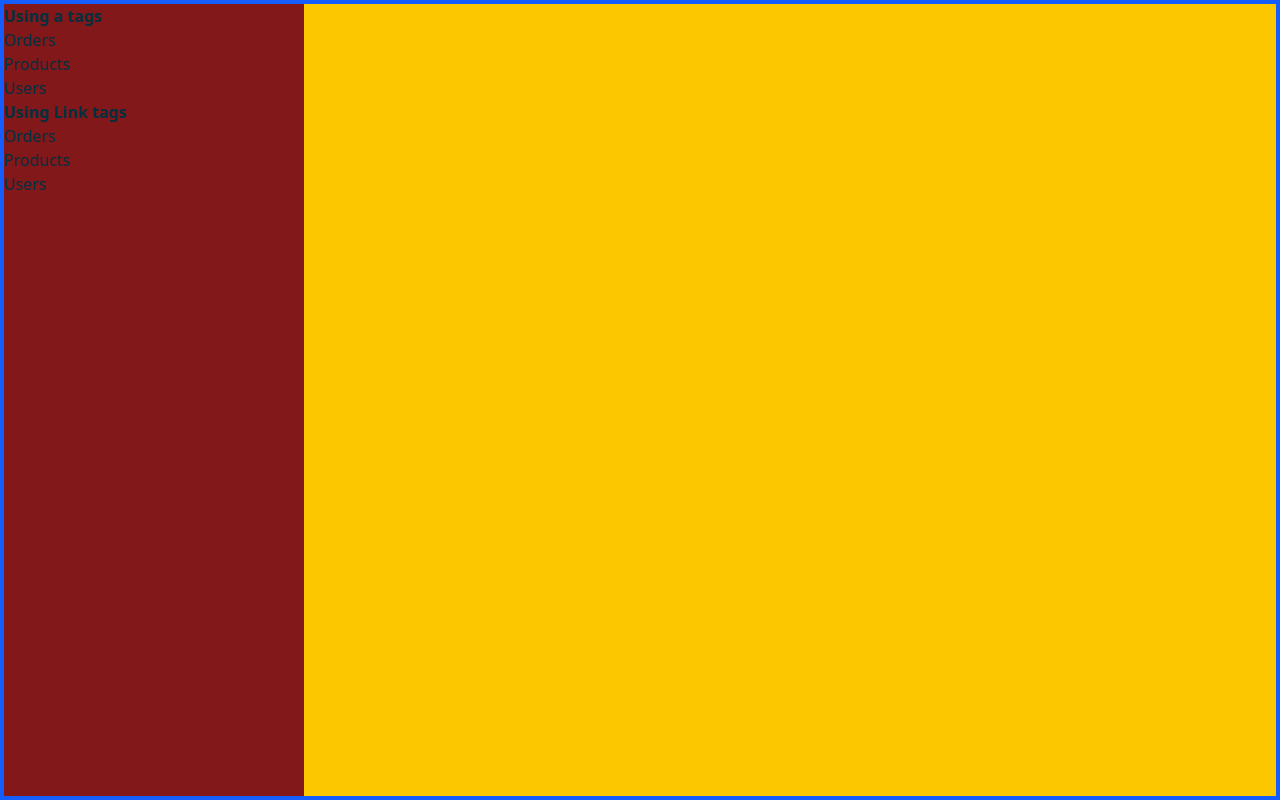
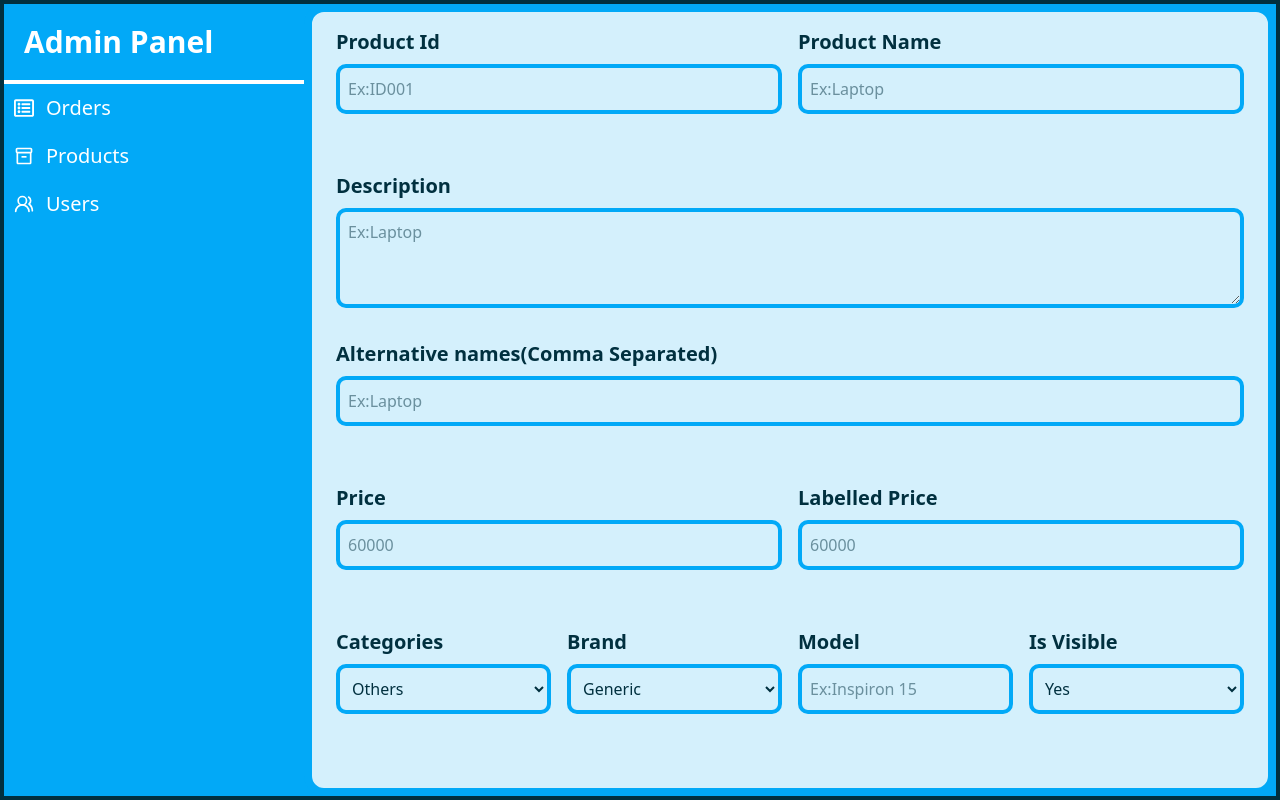
Before and after one commit to SaviruWS/i-computers-frontend, a React (Vite) app: page /admin/add-product in a window 1280 px wide. Built offline with nearby package versions, Linux system fonts and the light colour scheme.

Commit message:
AddingProducts✏️

```diff
--- a/package.json
+++ b/package.json
@@ -15,6 +15,7 @@
     "react": "^19.2.0",
     "react-dom": "^19.2.0",
     "react-hot-toast": "^2.6.0",
+    "react-icons": "^5.5.0",
     "react-router-dom": "^7.11.0",
     "tailwindcss": "^4.1.18"
   },
--- a/src/pages/admin.jsx
+++ b/src/pages/admin.jsx
@@ -1,23 +1,25 @@
 import { Link, Route, Routes } from "react-router-dom";
+import {FaRegListAlt} from "react-icons/fa";
+import {MdOutlineInventory2} from "react-icons/md";
+import { LuUsersRound } from "react-icons/lu";
+import AdminProductsPage from "./admin/adminProductsPage";
+import AdminAddProductsPage from "./admin/adminAddProductsPage";
 
 export default function AdminPage(){
     return(
-        <div className="w-full h-full border-4 border-blue-600 flex">
-            <div className="w-[300px] h-full bg-red-900 flex flex-col">
-                <h1 className="font-bold">Using a tags</h1>
-                <a href="/admin/">Orders</a>
-                <a href="/admin/products">Products</a>
-                <a href="/admin/users">Users</a>
-                <h1 className="font-bold">Using Link tags</h1>
-                <Link to="/admin/">Orders</Link>
-                <Link to="/admin/products">Products</Link>
-                <Link to="/admin/users">Users</Link>
+        <div className="w-full h-full border-4 flex bg-accent">
+            <div className="w-[300px] h-full flex flex-col  bg-accent text-white text-xl">
+             <h1 className="text-3xl font-bold p-5 border-b-4 border-white">Admin Panel</h1>
+                <Link className="flex w-full  p-[10px] gap-3 items-center hover:bg-white hover:text-accent" to="/admin/"><FaRegListAlt/>Orders</Link>
+                <Link className="flex w-full  p-[10px] gap-3 items-center  hover:bg-white hover:text-accent" to="/admin/products"><MdOutlineInventory2/>Products</Link>
+                <Link className="flex w-full  p-[10px] gap-3 items-center  hover:bg-white hover:text-accent" to="/admin/users"><LuUsersRound/>Users</Link>
             </div>
-            <div className="w-[calc(100%-300px)] h-full bg-yellow-400">
+            <div className="w-[calc(100%-300px)] h-full border-8 border-accent  rounded-[20px] bg-primary p-4">
                 <Routes>
                     <Route path="/" element={<h1>Orders Page</h1>}/>
-                    <Route path="/products" element={<h1>Products Page</h1>}/>
+                    <Route path="/products" element={<AdminProductsPage/>}/>
                     <Route path="/users" element={<h1>Users Page</h1>}/>
+                    <Route path="add-product" element={<AdminAddProductsPage/>}/>
                 </Routes>
             </div>
         </div>
--- /dev/null
+++ b/src/pages/admin/adminAddProductsPage.jsx
@@ -0,0 +1,89 @@
+import { useState } from "react"
+
+export default function adminAddProductsPage(){
+
+    const[productId,setProductId]=useState("");
+    const[name,setName]=useState("");
+    const[description,setDescription]=useState("");
+    const[altNames,setAltNames]=useState("");
+     const[price,setPrice]=useState("");
+     const[labelledPrice,setLabelledPrice]=useState("");
+     const[category,setCategory]=useState("Others");
+     const[brand,setBrand]=useState("Standard");
+    const[model,setModel]=useState("");
+    const[isVisible,setIsVisible]=useState(true);
+
+    return(
+        <div className="w-full h-full  max-h-full flex flex-wrap items-start">
+            <div className="w-[50%] h-[120px] flex flex-col">
+                 <label className="text-xl font-bold ml-2">Product Id</label>
+                 <input value={productId} onChange={(e)=>{setProductId(e.target.value)}}
+                   placeholder="Ex:ID001" className="border-4 border-accent rounded-[10px] h-[50px] p-2 m-2 focus:outline-white"/>
+            </div>
+            <div className="w-[50%] h-[120px] flex flex-col">
+                 <label className="text-xl font-bold ml-2">Product Name</label>
+                 <input value={name} onChange={(e)=>{setName(e.target.value)}}
+                  placeholder="Ex:Laptop" className="border-4 border-accent rounded-[10px] h-[50px] p-2 m-2 focus:outline-white"/>
+            </div>
+            <div className="w-full h-[100] flex flex-col">
+                 <label className="text-xl font-bold ml-2">Description</label>
+      <textarea  value={description}   onChange={(e)=>{setDescription(e.target.value)}}
+                 placeholder="Ex:Laptop" className="border-4 border-accent rounded-[10px] h-[100px] p-2 m-2 focus:outline-white"/>
+            </div>
+            <div className="w-[100%] h-[120px] flex flex-col">
+                 <label className="text-xl font-bold ml-2">Alternative names(Comma Separated)</label>
+                 <input  value={altNames} onChange={(e)=>{setAltNames(e.target.value)}}
+                  placeholder="Ex:Laptop" className="border-4 border-accent rounded-[10px] h-[50px] p-2 m-2 focus:outline-white"/>
+            </div>
+             <div className="w-[50%] h-[120px] flex flex-col">
+                 <label className="text-xl font-bold ml-2">Price</label>
+                 <input value={price}onChange={(e)=>{setPrice(e.target.value)}} type="number"
+                   placeholder="60000" className="border-4 border-accent rounded-[10px] h-[50px] p-2 m-2 focus:outline-white"/>
+            </div>
+            <div className="w-[50%] h-[120px] flex flex-col">
+                 <label className="text-xl font-bold ml-2">Labelled Price</label>
+                 <input value={labelledPrice} onChange={(e)=>{setLabelledPrice(e.target.value)}} type="number"
+                  placeholder="60000" className="border-4 border-accent rounded-[10px] h-[50px] p-2 m-2 focus:outline-white"/>
+            </div>
+            <div className="w-[25%] h-[120px] flex flex-col">
+                 <label className="text-xl font-bold ml-2">Categories</label>
+               <select value={category} onChange={(e)=>{setCategory(e.target.value)}}
+                  placeholder="" className="border-4 border-accent rounded-[10px] h-[50px] p-2 m-2 focus:outline-white">
+                    <option value="Others">Others</option>
+                    <option value="Others">Laptops</option>
+                    <option value="Others">Desktops</option>
+                    <option value="Others">Components</option>
+                    <option value="Others">Accessories</option>
+                    <option value="Others">Peripherals</option>
+                  </select>
+            </div>
+            <div className="w-[25%] h-[120px] flex flex-col">
+                 <label className="text-xl font-bold ml-2">Brand</label>
+               <select value={brand} onChange={(e)=>{setBrand(e.target.value)}}
+                  placeholder="" className="border-4 border-accent rounded-[10px] h-[50px] p-2 m-2 focus:outline-white">
+                     <option value="Generic">Generic</option>
+                    <option value="Dell">Dell</option>
+                    <option value="Asus">Asus</option>
+                    <option value="Hp">Hp</option>
+                    <option value="Lenovo">Lenovo</option>
+                    <option value="Apple">Apple</option>
+                  </select>
+            </div>
+            <div className="w-[25%] h-[120px] flex flex-col">
+                 <label className="text-xl font-bold ml-2">Model</label>
+               <input value={model} onChange={(e)=>{setModel(e.target.value)}}
+                  placeholder="Ex:Inspiron 15" className="border-4 border-accent rounded-[10px] h-[50px] p-2 m-2 focus:outline-white">
+                </input>
+            </div>
+             <div className="w-[25%] h-[120px] flex flex-col">
+                 <label className="text-xl font-bold ml-2">Is Visible</label>
+               <select value={isVisible} onChange={(e)=>{setIsVisible(e.target.value)}}
+                  placeholder="Ex:Inspiron 15" className="border-4 border-accent rounded-[10px] h-[50px] p-2 m-2 focus:outline-white">
+                    <option value={true}>Yes</option>
+                     <option value={false}>No</option>
+                </select>
+            </div>
+
+        </div>
+    )
+}
--- /dev/null
+++ b/src/pages/admin/adminProductsPage.jsx
@@ -0,0 +1,12 @@
+import { FaPlus } from "react-icons/fa";
+import { Link } from "react-router-dom";
+
+export default function AdminProductsPage(){
+    return(
+        <div className="w-full h-full overflow-y-scroll">
+         <Link to="/admin/add-product" className="text-white bg-accent w-[50px] hh-[50px] flex justify-center items-center text-2xl rounded-[20px] hover:rounded-full fixed bottom-12 right-16">
+            <FaPlus/>
+         </Link>
+        </div>
+    )
+}
--- a/src/pages/login.jsx
+++ b/src/pages/login.jsx
@@ -19,6 +19,7 @@
             )
             console.log(response)
             toast.success("Login Successfull")
+            localStorage.setItem("token" , response.data.token)
           if(response.data.role=="admin"){
 
             navigate("/admin/")
```
Also changed, not shown: 1 other file (tests, documents, lock files or other folders).
